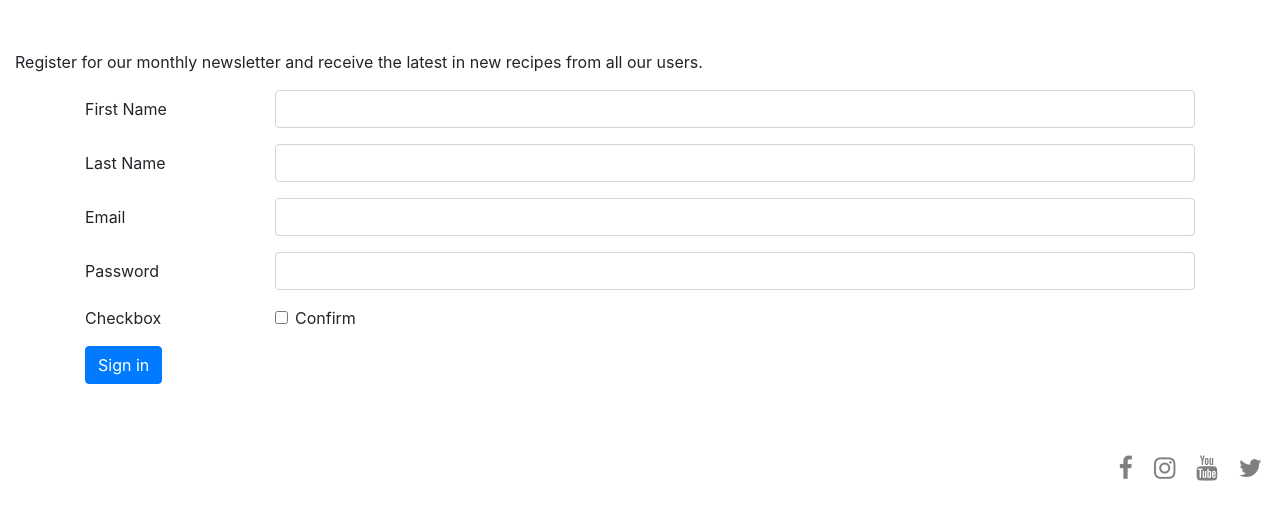
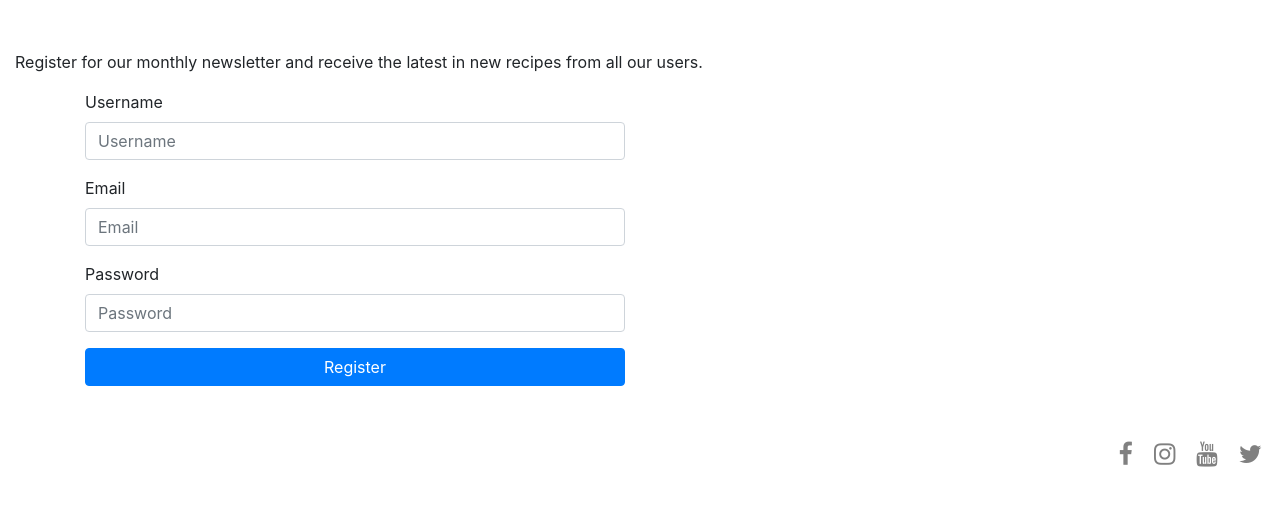
Before and after one commit to LiamD88/cooking-for-you, a Flask app: page /login in a window 1280 px wide. Shown: the part 76-596 px from the top of the page. Run offline with Flask 2, Linux system fonts and the light colour scheme; some libraries are stand-ins or nearby versions.

Commit message:
I have created a recipe page for each section meat/poultry/veg/pasta which will store the recipes, they have extended the base.html and bootrap cards placed inside which will have the link for each recipe, the login and register page have been slightly adjusted to test if they are connected to the forms and mongodb. they are working but will need to be change further later on

```diff
--- a/templates/login.html
+++ b/templates/login.html
@@ -14,52 +14,24 @@
 </div>
 
 
-
 <div class="container">
   <div class="row">
-    <div class="col-12">
-      <form>
-        <div class="form-group row">
-          <label for="inputEmail3" class="col-sm-2 col-form-label">First Name</label>
-          <div class="col-sm-10">
-            <input type="text" class="form-control" id="inputEmail3">
-          </div>
+    <div class="col-md-6">
+      <form method=POST action="{{ url_for('login_page') }}" >
+        <div class="form-group">
+            <label for="exampleInputEmail1">Username</label>
+            <input type="text" class="form-control" name="username" placeholder="Username">
         </div>
-        <div class="form-group row">
-          <label for="inputEmail3" class="col-sm-2 col-form-label">Last Name</label>
-          <div class="col-sm-10">
-            <input type="email" class="form-control" id="inputEmail3">
-          </div>
+        <div class="form-group">
+          <label for="exampleInputEmail1">Email</label>
+          <input type="email" class="form-control" name="Email" placeholder="Email">
+      </div>
+        <div class="form-group">
+            <label for="exampleInputPassword1">Password</label>
+            <input type="password" class="form-control" name="password" placeholder="Password">
         </div>
-            <div class="form-group row">
-              <label for="inputEmail3" class="col-sm-2 col-form-label">Email</label>
-              <div class="col-sm-10">
-                <input type="email" class="form-control" id="inputEmail3">
-              </div>
-            </div>
-            <div class="form-group row">
-              <label for="inputPassword3" class="col-sm-2 col-form-label">Password</label>
-              <div class="col-sm-10">
-                <input type="password" class="form-control" id="inputPassword3">
-              </div>
-            </div>
-            <div class="form-group row">
-              <div class="col-sm-2">Checkbox</div>
-              <div class="col-sm-10">
-                <div class="form-check">
-                  <input class="form-check-input" type="checkbox" id="gridCheck1">
-                  <label class="form-check-label" for="gridCheck1">
-                    Confirm
-                  </label>
-                </div>
-              </div>
-            </div>
-            <div class="form-group row">
-              <div class="col-sm-10">
-                <button type="submit" class="btn btn-primary">Sign in</button>
-              </div>
-            </div>
-      </form>
+        <button type="submit" class="btn btn-primary btn-block">Register</button>
+    </form>
     </div>
   </div>
 </div>
--- a/templates/recipes.html
+++ b/templates/recipes.html
@@ -22,13 +22,13 @@
         <div class="card">
           <img src="{{ url_for('static', filename='images/pasta-link.jpg') }}" class="card-img-top" alt="...">
         </div>
-        <div class="text-center"><a href="{{ url_for('pasta_receipes') }}" class="badge-pill badge-primary">Pasta</a></div>
+        <div class="text-center"><a href="{{ url_for('pasta_recipes') }}" class="badge-pill badge-primary">Pasta</a></div>
       </div>
       <div class="col-sm-3 home-images">
         <div class="card">
           <img src="{{ url_for('static', filename='images/vegetarian-link.jpg') }}" class="card-img-top" alt="...">
         </div>
-        <div class="text-center"><a href="{{ url_for('vegetarian_receipes') }}" class="badge-pill badge-primary">Vegetarian</a></div>
+        <div class="text-center"><a href="{{ url_for('vegetarian_recipes') }}" class="badge-pill badge-primary">Vegetarian</a></div>
       </div>
     </div>
   </div>
--- a/templates/register.html
+++ b/templates/register.html
@@ -18,7 +18,7 @@
 <div class="container">
   <div class="row">
     <div class="col-md-6">
-      <form method=POST action="{{ url_for('register_page') }}">
+      <form method=POST action="">
         <div class="form-group">
           <label for="exampleInputEmail1">Name</label>
           <input type="text" class="form-control" name="name" placeholder="Name">
@@ -29,7 +29,7 @@
         </div>
         <div class="form-group">
           <label for="exampleInputEmail1">Email</label>
-          <input type="email" class="form-control" name="Email" placeholder="Email">
+          <input type="email" class="form-control" name="email" placeholder="Email">
       </div>
         <div class="form-group">
             <label for="exampleInputPassword1">Password</label>
```
Also changed, not shown: templates/meat-recipes.html (added, +49 -0 lines), templates/pasta-recipes.html (added, +49 -0 lines), templates/poultry-recipes.html (added, +49 -0 lines), templates/vegetarian-recipes.html (added, +49 -0 lines).
